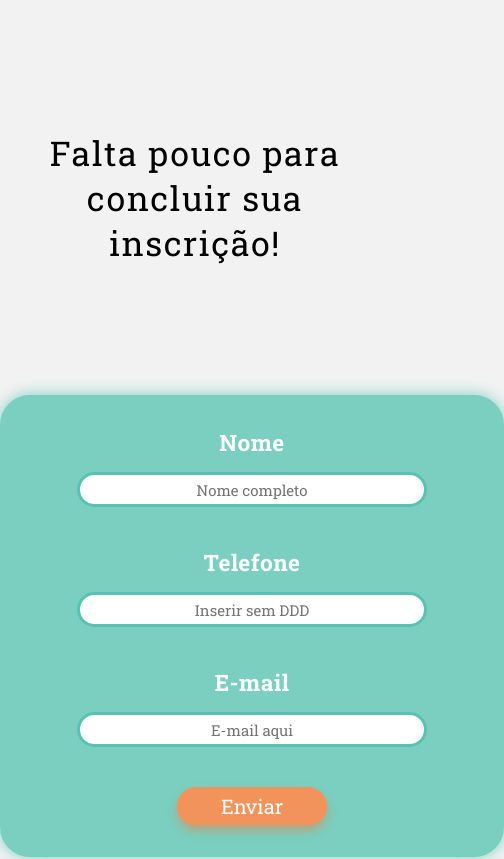
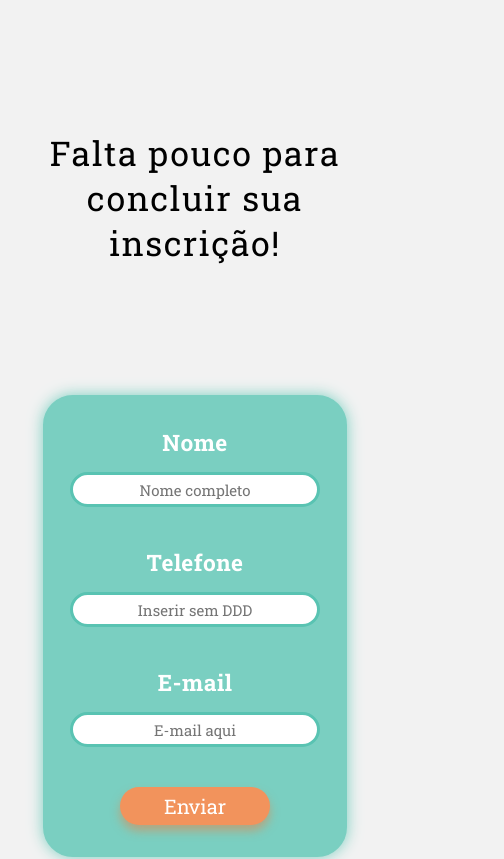
Before and after one commit to danielh-oliveira/LandingPage-Vacinas, a React (Create React App) app: page /Formulario in a window 390 px wide. Shown: the top 859 px of the page, 504 px wide, since content can reach past the window. Built offline with nearby package versions, Linux system fonts and the light colour scheme.

Commit message:
Site responsivo e localStorage Funcionando

```diff
--- a/src/Components/Form/styled.js
+++ b/src/Components/Form/styled.js
@@ -12,6 +12,10 @@ export const formF = styled.form`
     padding: 30px 0;
     width: 500px;
     margin: 0 auto;
+
+    @media (max-width: 500px) {
+        width: 300px;
+    }
 `
 
 export const inputF = styled.input`
@@ -26,6 +30,10 @@ export const inputF = styled.input`
     text-align: center;
     margin-bottom: 40px;
     background: #FFF;
+
+    @media (max-width: 500px) {
+        width: 250px;
+    }
 `
 
 export const labelF = styled.label`
```
